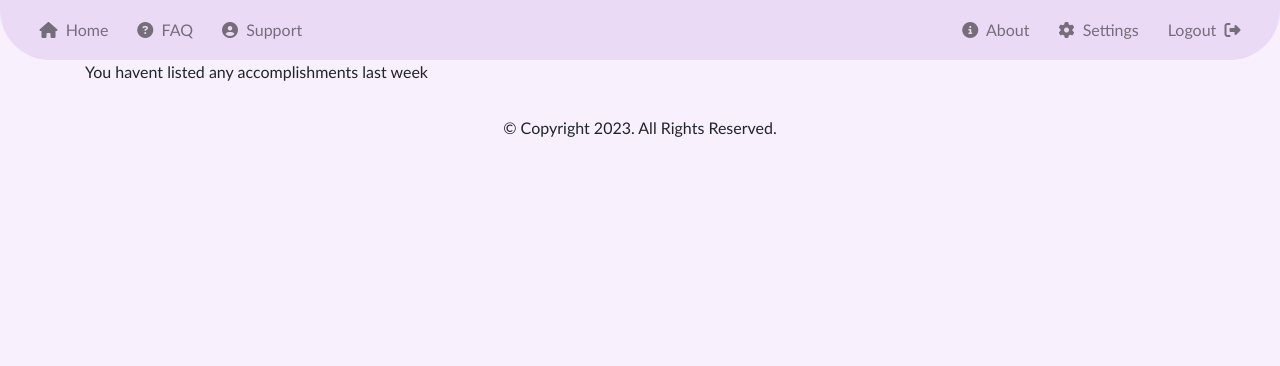
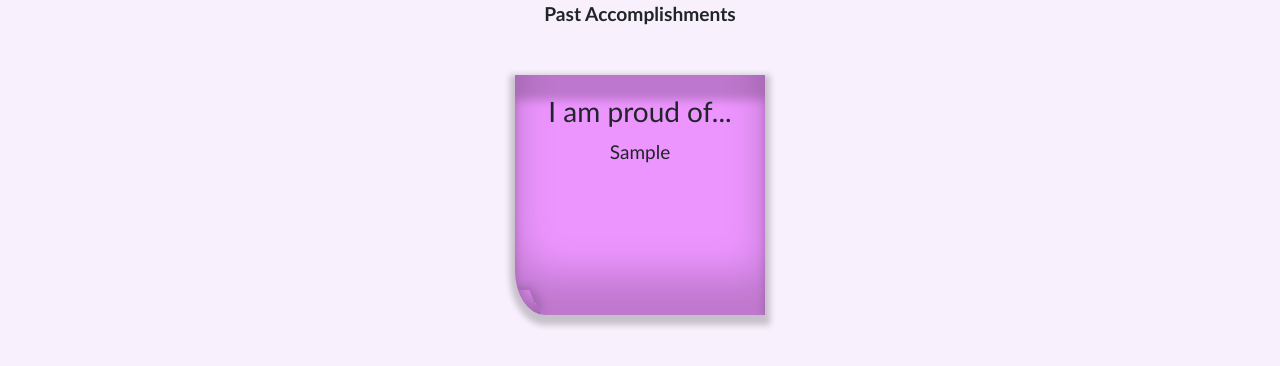
Before and after one commit to sategf/proempo-fl, a Flask app: page /past-accomplishments in a window 1280 px wide. Shown: the top 366 px of the page. Run offline with Flask 3, Linux system fonts and the light colour scheme; a user stored in the database is signed in; tables that the repository leaves empty hold one stand-in row (values such as "Sample post"); some libraries are stand-ins or nearby versions.

Commit message:
Accomplishment page changes

```diff
--- a/website/templates/pastAccomplishments.html
+++ b/website/templates/pastAccomplishments.html
@@ -1,6 +1,8 @@
 {% extends "base.html" %} {% block title %}Past Accomplishments - ProEmPo{% endblock %} {% block content %}
 
-
+<div class="past-accomplishments">
+    <p align="center">Past Accomplishments</p>
+</div>
 <div class="postit-container">
     {% if past_accomplishments %}
         {% for entry in past_accomplishments %}
@@ -11,12 +13,74 @@
             <div class="moment">
                 {{ entry.moment }}
             </div>
-            <button class="btn btn-basic" id="delete-card" onclick="confirmDeletePride('{{ entry.id }}')"><span aria-hidden="true" class="fa fa-times-rectangle-o"></span></button>
         </div>
         {% endfor %}
     {% else %}
+    <div class="no-moment">
         <p>{{ error_message }}</p>
+    </div>
     {% endif %}
 </div>
 
+
+<style>
+
+
+     .navbar {
+        display: none;
+    }
+
+    .post-it {
+ 	    width:250px;
+        height:240px;
+        position:relative;
+        background:rgb(237, 149, 255);
+        overflow:hidden;
+        margin:30px auto;
+        padding:20px;
+        border-radius:0 0 0 30px/45px;
+        box-shadow:
+            inset 0 -40px 40px rgba(0,0,0,0.2),
+            inset 0 25px 10px rgba(0,0,0,0.2),
+            0 5px 6px 5px rgba(0,0,0,0.2);
+        line-height:1.7em;
+        font-size:19px;
+    }
+
+    .postit-container {
+        display: flex;
+        flex-wrap: wrap;
+        justify-content: space-between;
+        gap: 15px;
+        text-align: center;
+    }
+
+    .post-it:before {
+ 	    content:"";
+        display:block;
+        position:absolute;
+        width:20px;
+        height:25px;
+        background: rgb(237, 149, 255);
+        box-shadow:
+            3px -2px 10px rgba(0,0,0,0.2),
+            inset 15px -15px 15px rgba(0,0,0,0.3);
+        left:0;
+        bottom:0;
+        z-index:2;
+        transform:skewX(25deg);
+    }
+
+    #copyright {
+        display:none;
+    }
+
+    .past-accomplishments {
+        font-weight: bolder;
+        font-size: larger;
+    }
+
+
+</style>
+
 {% endblock %}
--- a/website/views.py
+++ b/website/views.py
@@ -1034,7 +1034,7 @@ def pride():
         entries_for_week = len(recent_accomplishments)
 
         if entries_for_week >= maximum_entries:
-            print("You have entered the maximum number of entries. Only 5 per week")
+            flash("You have entered the maximum number of entries. Only 5 per week")
         else:
             new_moment = request.form.get('moment')
             pride_entry = Pride(
@@ -1058,34 +1058,28 @@ def pride():
     return render_template('pride.html', recent_accomplishments=recent_accomplishments, user=current_user)
 
 
-##@views.route('/DeletePride/<int:pride_id>', methods=["POST"])
-##@login_required
-##def delete_pride(pride_id):
+@views.route('/DeletePride/<int:pride_id>', methods=["POST"])
+@login_required
+def delete_pride(pride_id):
 
-   ## moment=Pride.query.get(pride_id)
+    moment=Pride.query.get(pride_id)
+    db.session.delete(moment)
+    db.session.commit()
 
-##    db.session.delete(moment)
-  ##  db.session.commit()
-
-    ##return redirect("/accomplishments")
+    return redirect("/accomplishments")
 
 @views.route('/past-accomplishments', methods=['GET', 'POST'])
 @login_required
 def past_week_accomplishments():
 
-    #This will get tthe current week number based on 52 week and the current year
-    current_year, current_week_number = get_iso_year_week(today)
-
     error_message = ""
 
     past_accomplishments = Pride.query.filter(
         Pride.user_id == current_user.id,
-        Pride.year == current_year,
-        Pride.week_number < current_week_number ,
         Pride.status == True
     ).order_by(Pride.date.desc()).limit(5).all()
 
     if not past_accomplishments:
-        error_message = "You havent listed any accomplishments last week"
+        error_message = "You havent listed any accomplishments in the past week"
 
     return render_template('pastAccomplishments.html', past_accomplishments=past_accomplishments,error_message=error_message, user=current_user)
```
Also changed, not shown: website/templates/pride.html (+20 -17 lines).
